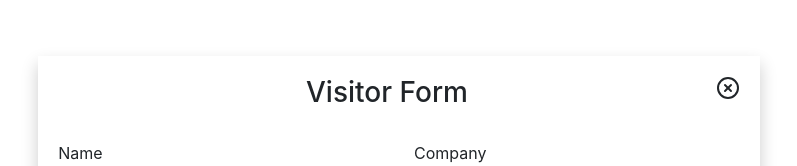
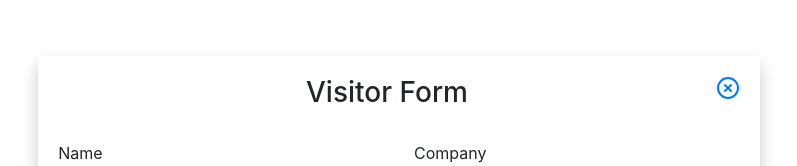
Before and after one commit to Joezy-Azashi/azdoc, a React (Create React App) app in the folder azdoc/: page /category/visitorform in a window 1280 px wide. Shown: the top 166 px of the page, without its empty margins (241-1038 px from the left). Built offline with nearby package versions, Linux system fonts and the light colour scheme.

Commit message:
Working cancel and close button

```diff
--- a/azdoc/src/pages/forms/visitorform.js
+++ b/azdoc/src/pages/forms/visitorform.js
@@ -1,5 +1,6 @@
 import React from 'react';
 import * as fe from 'react-feather';
+import {Link} from 'react-router-dom';
 
 export default function Visitor(props){
     return(
@@ -7,7 +8,9 @@ export default function Visitor(props){
             <div className="container">
             <div className="mainform">
                 <div>
+                <Link to="/category">
                     <fe.XCircle className="mb-2" style={{float: "right"}}/>
+                    </Link>
                 </div>
                   <div>
                     <h3 className="">
@@ -56,7 +59,7 @@ export default function Visitor(props){
                          </a>
                     </div>
                     <div class="btn-group col-12 col-sm-3 align-self-center" role="group" id="reserveButton"  >
-                        <a role="button" class="btn btn-danger btn-block btn-sm nav-link font-weight-bold ">
+                        <a href="/category" role="button" class="btn btn-danger btn-block btn-sm nav-link font-weight-bold ">
                         Cancel
                         </a>
                     </div>
```
Also changed, not shown: 1 other file (tests, documents, lock files or other folders).
